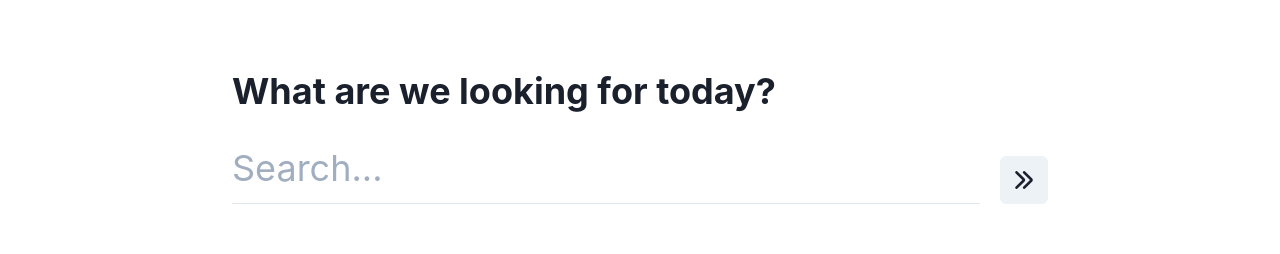
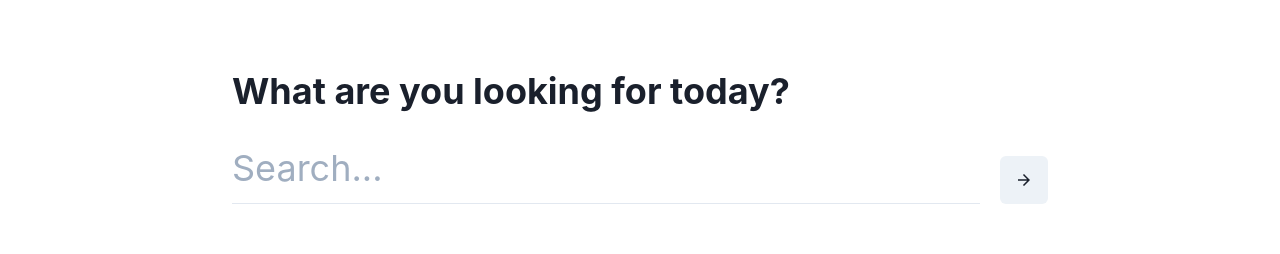
Before and after one commit to 1Gokul/pcpartfinder, a Next.js app: page / in a window 1280 px wide. Shown: the part 145-399 px from the top of the page. Built offline with nearby package versions, Linux system fonts and the light colour scheme; no server answers.

Commit message:
Basic search results done

```diff
--- a/package.json
+++ b/package.json
@@ -13,6 +13,7 @@
     "@chakra-ui/react": "^1.6.7",
     "@emotion/react": "^11.4.1",
     "@emotion/styled": "^11.3.0",
+    "axios": "^0.21.3",
     "framer-motion": "^4.1.17",
     "next": "11.1.0",
     "react": "17.0.2",
--- a/pages/index.js
+++ b/pages/index.js
@@ -1,18 +1,65 @@
+import { useEffect, useState } from "react"
+import { IconButton, Flex, Heading, Input, Text } from "@chakra-ui/react"
+import { ArrowForwardIcon } from "@chakra-ui/icons"
+import axios from "axios"
 
 import Layout, { Container } from "../src/components/Layout"
-import { IconButton, Flex, Heading, Input } from "@chakra-ui/react"
-import { ArrowRightIcon } from "@chakra-ui/icons"
 
-export default function Home() {
+const Home = () => {
+  const [results, setResults] = useState ([])
+  const [searchQuery, setSearchQuery] = useState (null)
+  const [inputQuery, setInputQuery] = useState ("")
+
+  useEffect (
+    () => {
+      const getResults = async () => {
+        const searchResults = await axios.get (
+          `${process.env.NEXT_PUBLIC_BASE_URL}/${searchQuery}`
+        )
+        setResults (searchResults.data)
+      }
+
+      getResults()
+    },
+    [searchQuery]
+  )
+
   return (
     <Layout>
       <Container>
-        <Heading>What are we looking for today?</Heading>
+        <Heading>What are you looking for today?</Heading>
         <Flex marginTop={5}>
-          <Input size="xl" placeholder="Search..." variant="flushed" isRequired="true"/>
-          <IconButton icon={<ArrowRightIcon />} alignSelf="flex-end" size="lg" marginLeft={5}>Search</IconButton>
+          <Input
+            variant="flushed"
+            size="xl"
+            placeholder="Search..."
+            value={inputQuery}
+            onChange={({ target }) => setInputQuery (target.value)}
+            isRequired={true}
+          />
+          <IconButton
+            icon={<ArrowForwardIcon />}
+            alignSelf="flex-end"
+            size="lg"
+            marginLeft={5}
+            onClick={() => setSearchQuery (inputQuery)}
+          >
+            Search
+          </IconButton>
         </Flex>
+        {results.length
+          ? <Flex direction="column">
+            {results.map (result => (
+              <Text key={result.name}>
+                {result.store} {result.name} {result.price} {result.link}
+              </Text>
+            ))}
+          </Flex>
+          : null}
+
       </Container>
     </Layout>
   )
 }
+
+export default Home
```
Also changed, not shown: .eslintrc.js, 2 other files (tests, documents, lock files or other folders).
